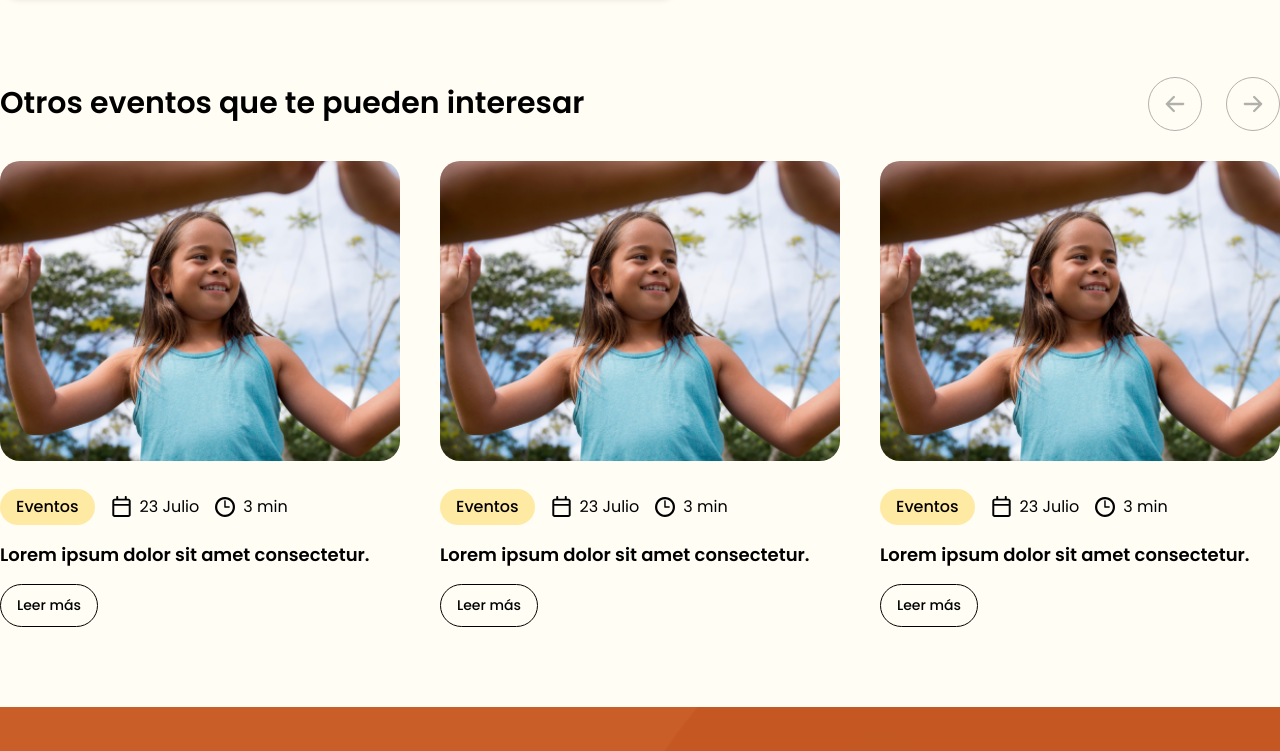
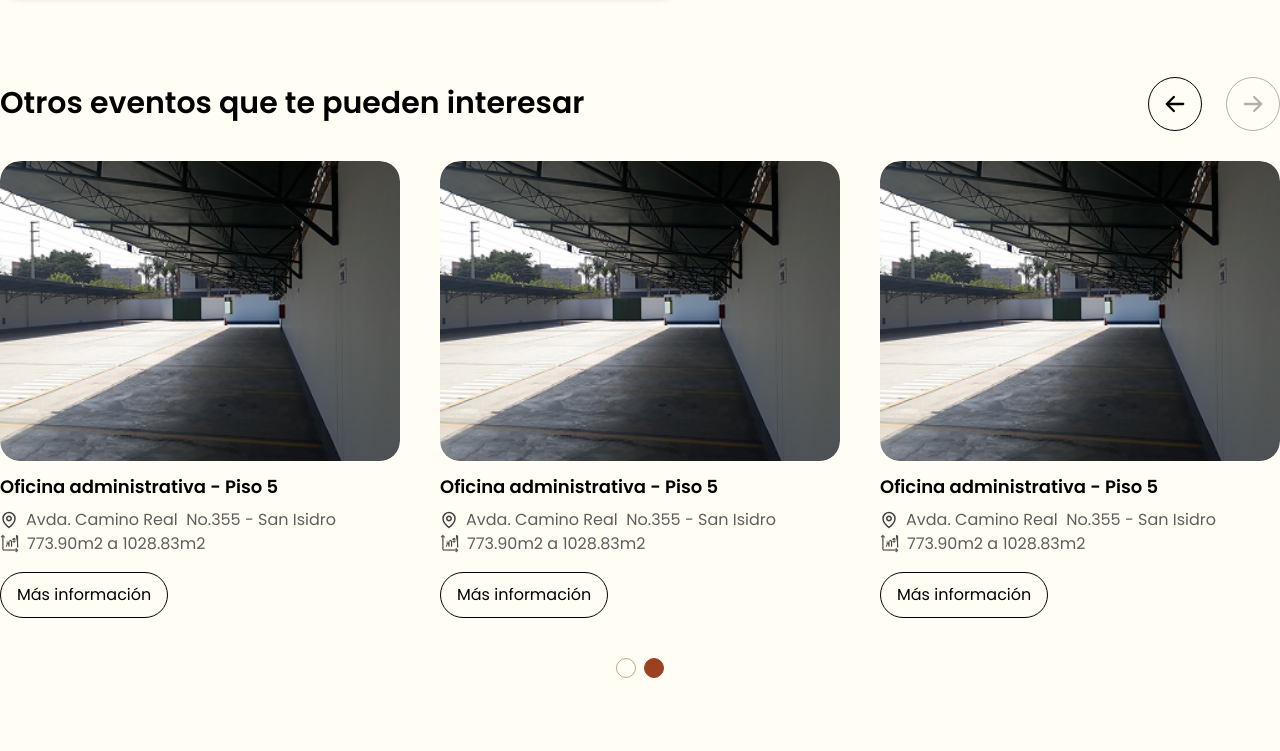
Before and after one commit to luandeer/fundacion-ignacia, a website: page detalleInmueble.html in a window 1280 px wide. Shown: the part 1896-2647 px from the top of the page. Drawn offline with nearby package versions, Linux system fonts and the light colour scheme.

Commit message:
actualizando

```diff
--- a/detalleInmueble.html
+++ b/detalleInmueble.html
@@ -515,19 +515,41 @@
           <h2 class="font-semibold text-start text-[24px] md:text-[30px] !leading-tight">Otros eventos que te pueden
             interesar </h2>
           <div class="hidden md:flex items-center gap-6 justify-center">
-            <div class="custom-prev-historia-actividad-evento !block">
-              <svg width="54" height="54" viewBox="0 0 54 54" fill="none" xmlns="http://www.w3.org/2000/svg">
-                <circle cx="27" cy="27" r="26.5" transform="matrix(-1 0 0 1 54 0)" stroke="black" />
+            <div class="custom-prev-historia-actividad-evento !block group">
+              <svg width="54" height="54" viewBox="0 0 54 54" fill="none" xmlns="http://www.w3.org/2000/svg"
+                class="transition-all duration-300">
+
+                <!-- Círculo de fondo (solo visible en hover) -->
+                <circle cx="27" cy="27" r="27" fill="transparent"
+                  class="transition-all duration-300 group-hover:fill-[#9B4121]" />
+
+                <!-- Borde del círculo -->
+                <circle cx="27" cy="27" r="26.5" transform="matrix(-1 0 0 1 54 0)" stroke="black"
+                  class="transition-all duration-300 group-hover:stroke-[#9B4121]" />
+
+                <!-- Flecha -->
                 <path d="M18.834 27L25.834 20M18.834 27L25.834 34M18.834 27H35.1673" stroke="black"
-                  stroke-width="2.33333" stroke-linecap="round" stroke-linejoin="round" />
+                  stroke-width="2.33333" stroke-linecap="round" stroke-linejoin="round"
+                  class="transition-all duration-300 group-hover:stroke-white" />
               </svg>
             </div>
 
-            <div class="custom-next-historia-actividad-evento !block">
-              <svg width="54" height="54" viewBox="0 0 54 54" fill="none" xmlns="http://www.w3.org/2000/svg">
-                <circle cx="27" cy="27" r="26.5" stroke="black" />
+            <div class="custom-next-historia-actividad-evento !block group">
+              <svg width="54" height="54" viewBox="0 0 54 54" fill="none" xmlns="http://www.w3.org/2000/svg"
+                class="transition-all duration-300">
+
+                <!-- Círculo de fondo (solo visible en hover) -->
+                <circle cx="27" cy="27" r="27" fill="transparent"
+                  class="transition-all duration-300 group-hover:fill-[#9B4121]" />
+
+                <!-- Borde del círculo -->
+                <circle cx="27" cy="27" r="26.5" stroke="black"
+                  class="transition-all duration-300 group-hover:stroke-[#9B4121]" />
+
+                <!-- Flecha -->
                 <path d="M35.166 27L28.166 20M35.166 27L28.166 34M35.166 27H18.8327" stroke="black"
-                  stroke-width="2.33333" stroke-linecap="round" stroke-linejoin="round" />
+                  stroke-width="2.33333" stroke-linecap="round" stroke-linejoin="round"
+                  class="transition-all duration-300 group-hover:stroke-white" />
               </svg>
             </div>
           </div>
@@ -538,67 +560,100 @@
           <div class="carruselActividad !w-full overflow-hidden">
             <div class="swiper-wrapper">
               <div class="swiper-slide">
-                <div class="flex flex-col gap-2">
-                  <img src="img/impacto/impacto1.png"
-                    class="object-top aspect-square object-cover h-[300px]  rounded-[20px]" alt="">
+                <a href="/detalleInmueble.html" class="group flex flex-col ">
+                  <div class="h-[300px] mb-3 overflow-hidden w-full rounded-[20px]"> <img
+                      src="img/detalleInmueble/inmuebleFotos/20190502105832 1.png"
+                      class="aspect-square h-full w-full object-cover object-top rounded-[20px] transition-transform duration-500 ease-in-out transform group-hover:scale-110"
+                      alt=""></div>
+                  <h3 class="title-card mb-2">Oficina administrativa - Piso 5</h3>
 
-                  <div class="flex items-center gap-4 mt-[20px] mb-2">
-                    <span class="bg-[#FFEAA4] px-4 py-1.5 text-center rounded-full font-medium">
-                      Eventos
-                    </span>
-                    <span class="flex items-center gap-2"><img src="img/actividades/calendar.svg" alt="">23
-                      Julio</span>
-                    <span class="flex items-center gap-2"><img src="img/actividades/reloj.svg" alt="">3 min</span>
+                  <p class="font-inter text-[16px] flex items-center gap-2 text-[#5E5E5E] "> <img
+                      src="img/detalleInmueble/location.svg" alt="">Avda. Camino Real  No.355 - San Isidro</p>
+                  <p class="font-inter text-[16px] flex items-center gap-2 text-[#5E5E5E] mb-4"> <img
+                      src="img/detalleInmueble/metrocuadroicon.svg" alt="">773.90m2 a 1028.83m2
+                  </p>
+                  <!-- <a href=""
+                    class="boton-fundacion-line-rounded  !py-[10px] !px-[16px] !text-black !border-black  w-min whitespace-nowrap">
+                    Leer más</a> -->
+                  <div
+                    class="animated-button-outline !w-min whitespace-nowrap !bg-transparent !py-[10px] !px-[16px] !text-[15px] xl:!text-[16px]   ">
+                    <span>Más información</span>
+                    <span></span>
                   </div>
-                  <h3 class="title-card mb-2">Lorem ipsum dolor sit amet consectetur.</h3>
 
-                  <a href=""
-                    class="boton-fundacion-line-rounded !font-medium  !py-[10px] !px-[16px] !text-black !border-black  w-min whitespace-nowrap">
-                    Leer más</a>
-
-                </div>
+                </a>
               </div>
               <div class="swiper-slide">
-                <div class="flex flex-col gap-2">
-                  <img src="img/impacto/impacto1.png"
-                    class="object-top aspect-square  h-[300px] object-cover  rounded-[20px]" alt="">
+                <a href="/detalleInmueble.html" class="group flex flex-col ">
+                  <div class="h-[300px] mb-3 overflow-hidden w-full rounded-[20px]"> <img
+                      src="img/detalleInmueble/inmuebleFotos/20190502105832 1.png"
+                      class="aspect-square h-full w-full object-cover object-top rounded-[20px] transition-transform duration-500 ease-in-out transform group-hover:scale-110"
+                      alt=""></div>
+                  <h3 class="title-card mb-2">Oficina administrativa - Piso 5</h3>
 
-                  <div class="flex items-center gap-4 mt-[20px] mb-2">
-                    <span class="bg-[#FFEAA4] px-4 py-1.5 text-center rounded-full font-medium">
-                      Eventos
-                    </span>
-                    <span class="flex items-center gap-2"><img src="img/actividades/calendar.svg" alt="">23
-                      Julio</span>
-                    <span class="flex items-center gap-2"><img src="img/actividades/reloj.svg" alt="">3 min</span>
+                  <p class="font-inter text-[16px] flex items-center gap-2 text-[#5E5E5E] "> <img
+                      src="img/detalleInmueble/location.svg" alt="">Avda. Camino Real  No.355 - San Isidro</p>
+                  <p class="font-inter text-[16px] flex items-center gap-2 text-[#5E5E5E] mb-4"> <img
+                      src="img/detalleInmueble/metrocuadroicon.svg" alt="">773.90m2 a 1028.83m2
+                  </p>
+                  <!-- <a href=""
+                    class="boton-fundacion-line-rounded  !py-[10px] !px-[16px] !text-black !border-black  w-min whitespace-nowrap">
+                    Leer más</a> -->
+                  <div
+                    class="animated-button-outline !w-min whitespace-nowrap !bg-transparent !py-[10px] !px-[16px] !text-[15px] xl:!text-[16px]   ">
+                    <span>Más información</span>
+                    <span></span>
                   </div>
-                  <h3 class="title-card mb-2">Lorem ipsum dolor sit amet consectetur.</h3>
 
-                  <a href=""
-                    class="boton-fundacion-line-rounded !font-medium  !py-[10px] !px-[16px] !text-black !border-black  w-min whitespace-nowrap">
-                    Leer más</a>
-
-                </div>
+                </a>
               </div>
               <div class="swiper-slide">
-                <div class="flex flex-col gap-2">
-                  <img src="img/impacto/impacto1.png"
-                    class="object-top aspect-square h-[300px]  object-cover  rounded-[20px]" alt="">
+                <a href="/detalleInmueble.html" class="group flex flex-col ">
+                  <div class="h-[300px] mb-3 overflow-hidden w-full rounded-[20px]"> <img
+                      src="img/detalleInmueble/inmuebleFotos/20190502105832 1.png"
+                      class="aspect-square h-full w-full object-cover object-top rounded-[20px] transition-transform duration-500 ease-in-out transform group-hover:scale-110"
+                      alt=""></div>
+                  <h3 class="title-card mb-2">Oficina administrativa - Piso 5</h3>
 
-                  <div class="flex items-center gap-4 mt-[20px] mb-2">
-                    <span class="bg-[#FFEAA4] px-4 py-1.5 text-center rounded-full font-medium">
-                      Eventos
-                    </span>
-                    <span class="flex items-center gap-2"><img src="img/actividades/calendar.svg" alt="">23
-                      Julio</span>
-                    <span class="flex items-center gap-2"><img src="img/actividades/reloj.svg" alt="">3 min</span>
+                  <p class="font-inter text-[16px] flex items-center gap-2 text-[#5E5E5E] "> <img
+                      src="img/detalleInmueble/location.svg" alt="">Avda. Camino Real  No.355 - San Isidro</p>
+                  <p class="font-inter text-[16px] flex items-center gap-2 text-[#5E5E5E] mb-4"> <img
+                      src="img/detalleInmueble/metrocuadroicon.svg" alt="">773.90m2 a 1028.83m2
+                  </p>
+                  <!-- <a href=""
+                    class="boton-fundacion-line-rounded  !py-[10px] !px-[16px] !text-black !border-black  w-min whitespace-nowrap">
+                    Leer más</a> -->
+                  <div
+                    class="animated-button-outline !w-min whitespace-nowrap !bg-transparent !py-[10px] !px-[16px] !text-[15px] xl:!text-[16px]   ">
+                    <span>Más información</span>
+                    <span></span>
                   </div>
-                  <h3 class="title-card mb-2">Lorem ipsum dolor sit amet consectetur.</h3>
 
-                  <a href=""
-                    class="boton-fundacion-line-rounded !font-medium  !py-[10px] !px-[16px] !text-black !border-black  w-min whitespace-nowrap">
-                    Leer más</a>
+                </a>
+              </div>
+              <div class="swiper-slide">
+                <a href="/detalleInmueble.html" class="group flex flex-col ">
+                  <div class="h-[300px] mb-3 overflow-hidden w-full rounded-[20px]"> <img
+                      src="img/detalleInmueble/inmuebleFotos/20190502105832 1.png"
+                      class="aspect-square h-full w-full object-cover object-top rounded-[20px] transition-transform duration-500 ease-in-out transform group-hover:scale-110"
+                      alt=""></div>
+                  <h3 class="title-card mb-2">Oficina administrativa - Piso 5</h3>
 
-                </div>
+                  <p class="font-inter text-[16px] flex items-center gap-2 text-[#5E5E5E] "> <img
+                      src="img/detalleInmueble/location.svg" alt="">Avda. Camino Real  No.355 - San Isidro</p>
+                  <p class="font-inter text-[16px] flex items-center gap-2 text-[#5E5E5E] mb-4"> <img
+                      src="img/detalleInmueble/metrocuadroicon.svg" alt="">773.90m2 a 1028.83m2
+                  </p>
+                  <!-- <a href=""
+                    class="boton-fundacion-line-rounded  !py-[10px] !px-[16px] !text-black !border-black  w-min whitespace-nowrap">
+                    Leer más</a> -->
+                  <div
+                    class="animated-button-outline !w-min whitespace-nowrap !bg-transparent !py-[10px] !px-[16px] !text-[15px] xl:!text-[16px]   ">
+                    <span>Más información</span>
+                    <span></span>
+                  </div>
+
+                </a>
               </div>
 
 
```
Also changed, not shown: transformnarVidas.html (+33 -21 lines).
